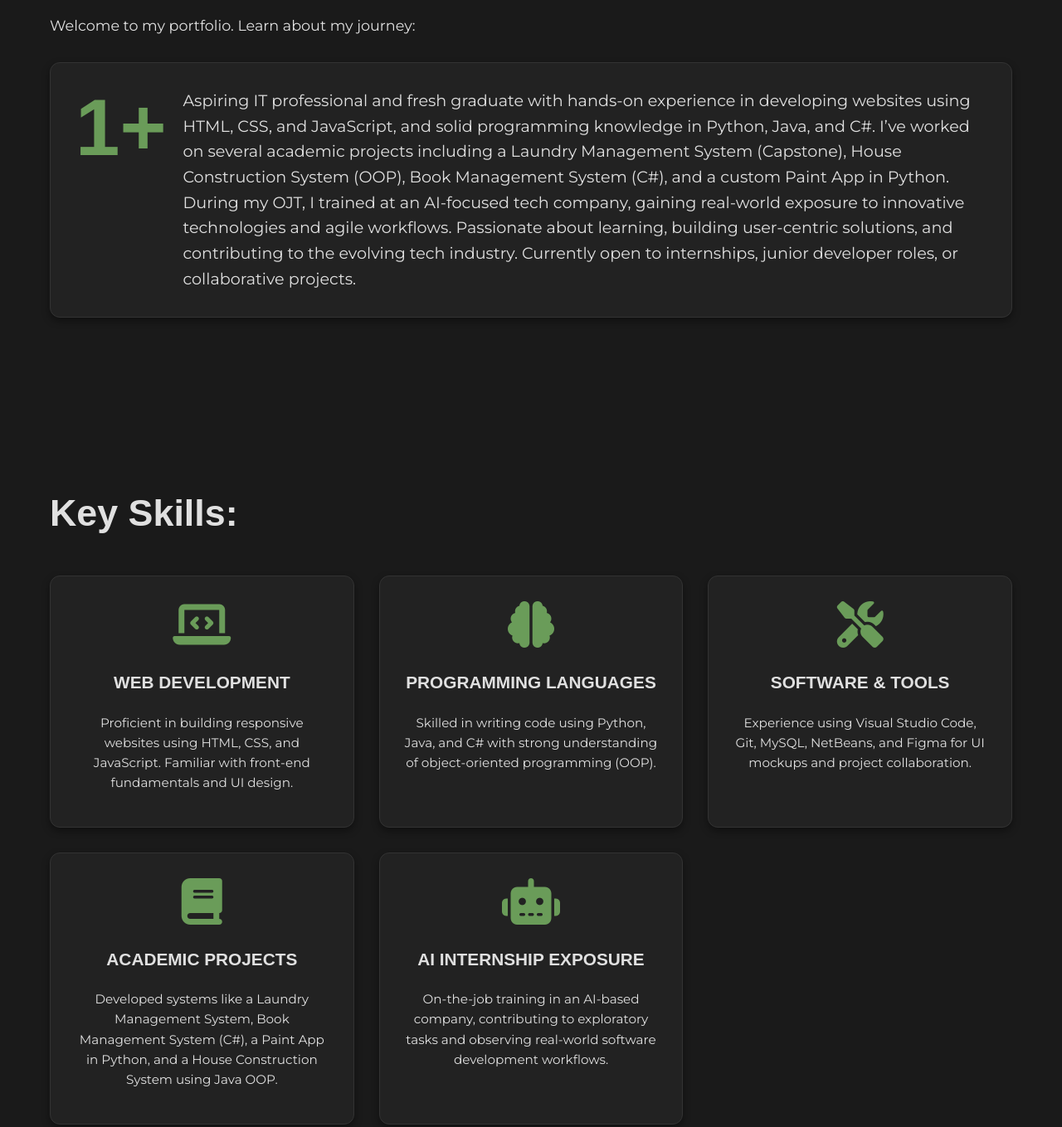
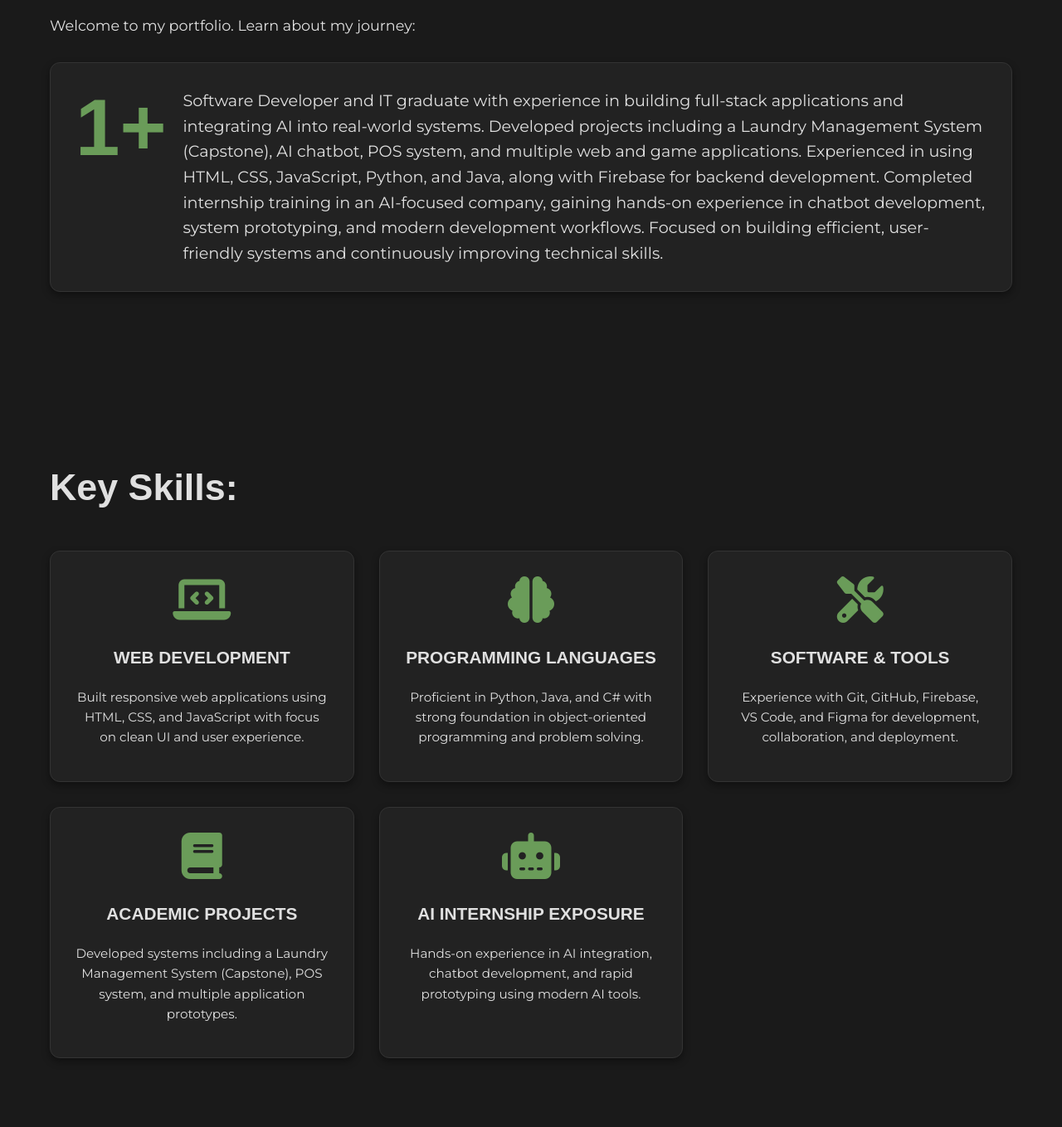
Before and after one commit to Rays30/Portfolio, a website: page index.html in a window 1280 px wide. Shown: the part 975-2334 px from the top of the page at 83% size. Drawn offline with Linux system fonts and the light colour scheme; a web font is replaced by a local one.

Commit message:
Update index.html

```diff
--- a/index.html
+++ b/index.html
@@ -4,7 +4,7 @@
     <meta charset="UTF-8">
     <meta name="viewport" content="width=device-width, initial-scale=1.0">
     <title>Raysel Sabellano - Portfolio</title>
-    <meta name="description" content="Letícia Smirelli's portfolio, a Microsoft Certified Power BI Specialist with Supply Chain experience and interactive dashboard development skills.">
+    <meta name="description" content="Raysel Sabellano portfolio - Software Developer specializing in AI-powered applications, system development, and modern web technologies.">
     <meta name="keywords" content="Power BI, Data Analyst, Business Intelligence, Supply Chain, Dashboards, Portfolio, Letícia Smirelli, Microsoft Certified, MVP">
 
     <!-- Developer Note: Favicons (Website Icons) -->
@@ -57,8 +57,10 @@
             <div class="hero-content">
                 <p class="greeting" data-animation="fade-up">Hello! My name is</p>
                 <h1 data-animation="fade-up" data-delay="100">Raysel Sabellano</h1>
-                <p class="profession" data-animation="fade-up" data-delay="200">Enthusiastic and motivated IT graduate with a strong foundation in software development, <br>eager to apply skills and contribute to innovative tech solutions.</p>
-                <!-- Removed the old "About me" button as navigation now handles it -->
+                <p class="profession">
+Software Developer specializing in AI-powered applications and system automation.<br>
+I build real-world systems including chatbots, management platforms, and rapid prototypes using modern tools.
+</p>
             </div>
             <div class="hero-image" data-animation="scale-in" data-delay="300">
                 <img src="assets/images/profilepic.312Z.png" alt="Raysel Sabellano profile picture">
@@ -76,11 +78,11 @@
                 <div class="experience-block" data-animation="fade-up">
                     <span class="experience-years">1+</span>
                     <p class="experience-description">
-                        Aspiring IT professional and fresh graduate with hands-on experience in developing websites using HTML, CSS, and JavaScript, and solid programming knowledge in Python, Java, and C#.
-I’ve worked on several academic projects including a Laundry Management System (Capstone), House Construction System (OOP), Book Management System (C#), and a custom Paint App in Python.
-During my OJT, I trained at an AI-focused tech company, gaining real-world exposure to innovative technologies and agile workflows.
-Passionate about learning, building user-centric solutions, and contributing to the evolving tech industry. Currently open to internships, junior developer roles, or collaborative projects.
-                    </p>
+Software Developer and IT graduate with experience in building full-stack applications and integrating AI into real-world systems.
+Developed projects including a Laundry Management System (Capstone), AI chatbot, POS system, and multiple web and game applications. Experienced in using HTML, CSS, JavaScript, Python, and Java, along with Firebase for backend development.
+Completed internship training in an AI-focused company, gaining hands-on experience in chatbot development, system prototyping, and modern development workflows.
+Focused on building efficient, user-friendly systems and continuously improving technical skills.
+</p>
                 </div>
             </div>
         </section>
@@ -92,27 +94,27 @@ Passionate about learning, building user-centric solutions, and contributing to
                     <div class="skill-card" data-animation="scale-in">
                         <i class="fas fa-laptop-code skill-icon"></i>
                         <h3>WEB DEVELOPMENT</h3>
-                        <p>Proficient in building responsive websites using HTML, CSS, and JavaScript. Familiar with front-end fundamentals and UI design.</p>
+                        <p>Built responsive web applications using HTML, CSS, and JavaScript with focus on clean UI and user experience.</p>
                     </div>
                     <div class="skill-card" data-animation="scale-in">
                         <i class="fas fa-brain skill-icon"></i>
                         <h3>PROGRAMMING LANGUAGES</h3>
-                        <p>Skilled in writing code using Python, Java, and C# with strong understanding of object-oriented programming (OOP).</p>
+                        <p>Proficient in Python, Java, and C# with strong foundation in object-oriented programming and problem solving.</p>
                     </div>
                     <div class="skill-card" data-animation="scale-in">
                         <i class="fas fa-tools skill-icon"></i>
                         <h3>SOFTWARE & TOOLS</h3>
-                        <p>Experience using Visual Studio Code, Git, MySQL, NetBeans, and Figma for UI mockups and project collaboration.</p>
+                       <p>Experience with Git, GitHub, Firebase, VS Code, and Figma for development, collaboration, and deployment.</p>
                     </div>
                     <div class="skill-card" data-animation="scale-in">
                         <i class="fas fa-book skill-icon"></i>
                         <h3>ACADEMIC PROJECTS</h3>
-                        <p>Developed systems like a Laundry Management System, Book Management System (C#), a Paint App in Python, and a House Construction System using Java OOP.</p>
+                        <p>Developed systems including a Laundry Management System (Capstone), POS system, and multiple application prototypes.</p>
                     </div>
                     <div class="skill-card" data-animation="scale-in">
                         <i class="fas fa-robot skill-icon"></i>
                         <h3>AI INTERNSHIP EXPOSURE</h3>
-                        <p>On-the-job training in an AI-based company, contributing to exploratory tasks and observing real-world software development workflows.</p>
+                        <p>Hands-on experience in AI integration, chatbot development, and rapid prototyping using modern AI tools.</p>
                     </div>
                 </div>
             </div>
@@ -126,7 +128,7 @@ Passionate about learning, building user-centric solutions, and contributing to
                     <div class="project-card" data-animation="fade-up">
                         <img src="assets/images/lifewood_logo.png" data-dark-src="assets/images/lifewood_logo.png" alt="Lifewood Website Prototype Preview">
                         <h3>LIFEWOOD WEBSITE</h3>
-                        <p><strong>Main objectives and indicators:</strong> Responsive web prototype development adhering to specific company branding guidelines. Focus on crafting original content, implementing custom design choices, and demonstrating the effective use of AI tools in the development workflow.</p>
+                        <p>Responsive website prototype built based on company branding. Focused on UI design, content structure, and efficient development using modern tools.</p>
                         <div class="project-action-buttons">
                             <a href="https://lifewood-website.vercel.app/" target="_blank" rel="noopener noreferrer" class="btn secondary-btn project-link">
                                 <i class="fas fa-external-link-alt"></i> Live Demo
@@ -144,7 +146,7 @@ Passionate about learning, building user-centric solutions, and contributing to
                     <div class="project-card" data-animation="fade-up">
                         <img src="assets/images/lifewood_logo.png" alt="Lifewood Website(React JS) preview">
                         <h3>LIFEWOOD WEBSITE(REACT JS)</h3>
-                        <p><strong>Main objectives and indicators:</strong> A responsive website prototype for Lifewood built with React JS, featuring original content and branding-inspired design. The project showcases clean UI, reusable components, and is fully deployed on Vercel with source code on GitHub.</p>
+                        <p>A responsive website prototype for Lifewood built with React JS, featuring original content and branding-inspired design. The project showcases clean UI, reusable components, and is fully deployed on Vercel with source code on GitHub.</p>
                         <div class="project-action-buttons">
                             <a href="https://lifewood-react-website.vercel.app/" target="_blank" rel="noopener noreferrer" class="btn secondary-btn project-link">
                                 <i class="fas fa-external-link-alt"></i> Live Demo
@@ -161,7 +163,7 @@ Passionate about learning, building user-centric solutions, and contributing to
                     <div class="project-card" data-animation="fade-up">
                         <img src="assets/images/minesweeper.png" alt="Lifewood Website(React JS) preview">
                         <h3>MINESWEEPER GAME</h3>
-                        <p><strong>Main objectives and indicators:</strong> The main objective of this project is to develop a responsive Minesweeper web game using React and Firebase, offering a smooth, interactive, and modern gameplay experience with progress tracking and easy restarts.</p>
+                        <p>Interactive Minesweeper game built with React and Firebase featuring real-time gameplay and smooth user experience.</p>
                         <div class="project-action-buttons">
                             <a href="https://minesweeper-react-firebase.vercel.app/" target="_blank" rel="noopener noreferrer" class="btn secondary-btn project-link">
                                 <i class="fas fa-external-link-alt"></i> Live Demo
```
